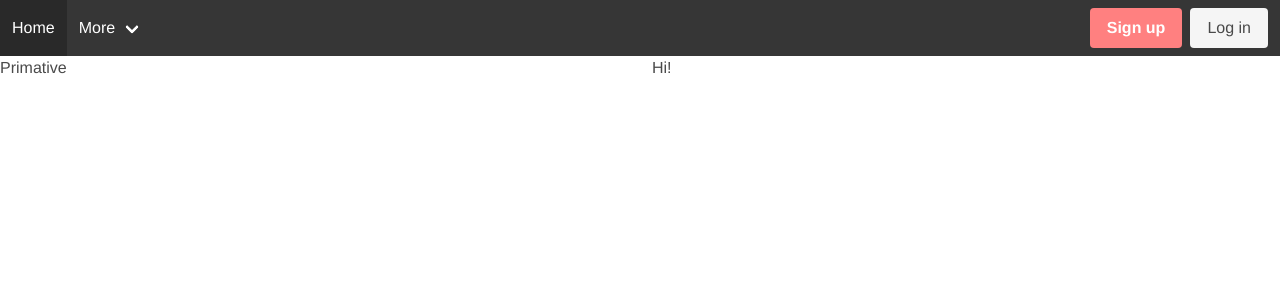
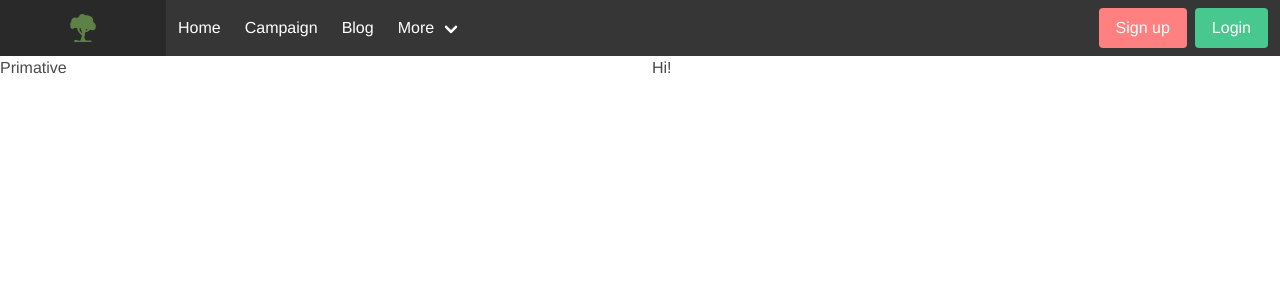
Before and after one commit to callmephil/TheJackyCampaign, a React (Create React App) app in the folder front/: page / in a window 1280 px wide. Shown: the top 300 px of the page. Built offline with nearby package versions, Linux system fonts and the light colour scheme; what auth0-js would draw is missing.

Commit message:
Front/Component/Navbar : Added Dynamic menus

```diff
--- a/front/src/Components/Navigations/Navbar/Navbar.jsx
+++ b/front/src/Components/Navigations/Navbar/Navbar.jsx
@@ -1,80 +1,149 @@
 import React, { Component } from "react";
-import { Link } from 'react-router-dom';
+import { Link } from "react-router-dom";
 
+const DropDownLinks = {
+  Buttons: [
+    {
+      link: "/signup",
+      className: "button is-primary",
+      text: "Sign up"
+    },
+    {
+      link: "/login",
+      className: "button is-success",
+      text: "Login"
+    },
+    {
+      link: "/signout",
+      className: "button is-error",
+      text: "Sign out"
+    }
+  ],
+  Main: [
+    {
+      link: "/",
+      className: "navbar-item",
+      text: "Home"
+    },
+    {
+      link: "/campaign",
+      className: "navbar-item",
+      text: "Campaign"
+    },
+    {
+      link: "/blog",
+      className: "navbar-item",
+      text: "Blog"
+    }
+  ],
+  Dropdown: [
+    {
+      link: "/about",
+      className: "navbar-item",
+      text: "About"
+    },
+    {
+      link: "/jobs",
+      className: "navbar-item",
+      text: "Jobs"
+    },
+    {
+      link: "/contact",
+      className: "navbar-item",
+      text: "Contact"
+    },
+    {
+      link: "/report",
+      className: "navbar-item",
+      text: "Report an issue"
+    }
+  ]
+};
 
-const NavItems = () => {
+const FindByIndexes = (data, arr = []) => {
+  try {
+    const tmp = [];
+    arr.forEach(i => {
+      tmp.push(data[i]);
+    });
+    return tmp;
+  } catch (e) {
+    console.log(e);
+  }
+};
+
+const NavItems = ({ Json }) => {
   return (
-    <Link to="/" className="navbar-item">
-          Home
+    <>
+      {Json.map(x => (
+        <Link to={x.link} className={x.className}>
+          {x.text}
         </Link>
+      ))}
+    </>
   );
-}
+};
 
 const NavDropDown = () => {
   return (
     <div className="navbar-item has-dropdown is-hoverable">
-    <a className="navbar-link">
-      More
-    </a>
-
+      <div className="navbar-link"> More </div>
       <div className="navbar-dropdown">
-      <a className="navbar-item">
-        About
-      </a>
-      <a className="navbar-item">
-        Jobs
-      </a>
-      <a className="navbar-item">
-        Contact
-      </a>
+        <NavItems Json={FindByIndexes(DropDownLinks.Dropdown, [0, 1, 2])} />
         <hr className="navbar-divider" />
-      <a className="navbar-item">
-        Report an issue
-      </a>
+        <NavItems Json={FindByIndexes(DropDownLinks.Dropdown, [3])} />
       </div>
     </div>
+  );
+};
 
-  );
-}
-
+// @!SHOULD RECIEVE ISLOGGEDIN
+// @!SHOULD HANDLE MOBILE VERSION
 export default class Navbar extends Component {
   render() {
     return (
       <section>
-            <nav className="navbar is-dark" role="navigation" aria-label="main navigation">
+        <nav
+          className="navbar is-dark"
+          role="navigation"
+          aria-label="main navigation"
+        >
           <div className="navbar-brand">
-              {/* <a className="navbar-item" href="https://bulma.io">
-                <img src="https://bulma.io/images/bulma-logo.png" width="112" height="28"></img>
-              </a> */}
+          <Link to="/" className="navbar-item" >
+            <img src="/Logo.svg" width="142" height="28" alt="Capstone"></img>
+          </Link>
 
-              <a role="button" className="navbar-burger burger" aria-label="menu" aria-expanded="false" data-target="navbarBasicExample">
-                <span aria-hidden="true"></span>
-                <span aria-hidden="true"></span>
-                <span aria-hidden="true"></span>
-              </a>
+            <div
+              role="button"
+              className="navbar-burger burger"
+              aria-label="menu"
+              aria-expanded="false"
+              data-target="navbarBasicExample"
+            >
+              <span aria-hidden="true" />
+              <span aria-hidden="true" />
+              <span aria-hidden="true" />
+            </div>
           </div>
 
           <div id="navbarBasicExample" className="navbar-menu">
             <div className="navbar-start">
-                <NavItems />
+              <NavItems Json={DropDownLinks.Main} />
               <NavDropDown />
             </div>
 
             <div className="navbar-end">
               <div className="navbar-item">
                 <div className="buttons">
-                    <a className="button is-primary">
-                      <strong>Sign up</strong>
-                    </a>
-                    <a className="button is-light">
-                      Log in
-                    </a>
+                  <NavItems
+                    Json={FindByIndexes(DropDownLinks.Buttons, [0, 1])}
+                  />
                 </div>
               </div>
             </div>
           </div>
         </nav>
       </section>
-        )
+    );
   }
 }
```
Lines whose indentation alone changed are shown as unchanged.
